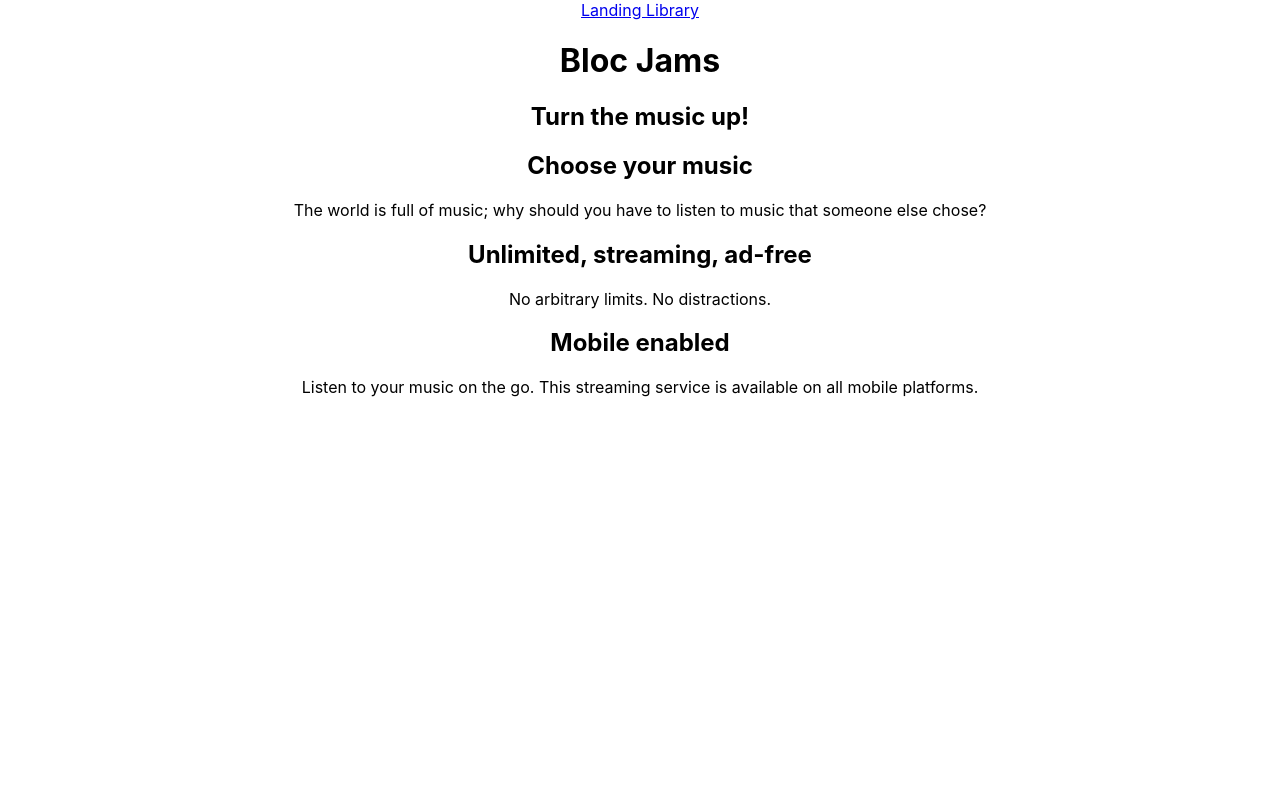
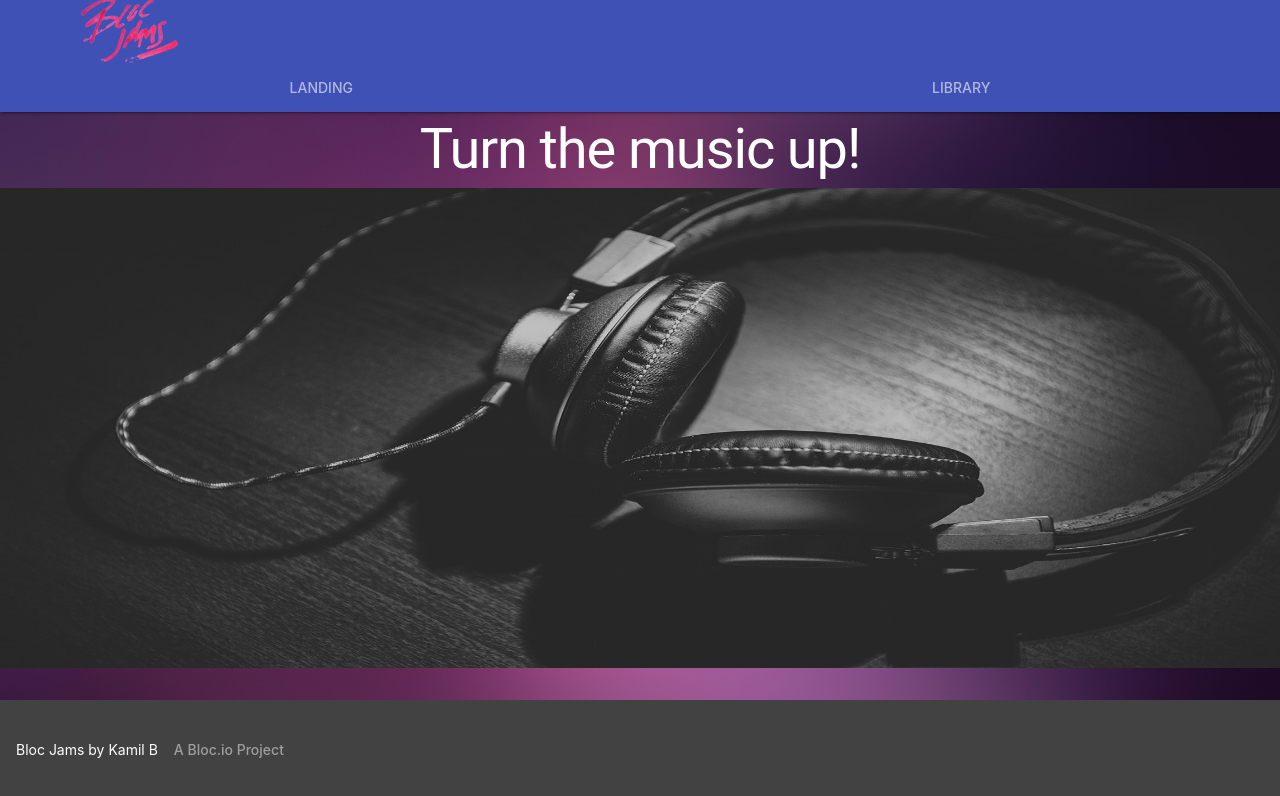
Before and after one commit to Bednak/bloc-jams-react, a React (Create React App) app: page / in a window 1280 px wide. Shown: the top 796 px of the page. Built offline with nearby package versions, Linux system fonts and the light colour scheme.

Commit message:
Added Styling

```diff
--- a/public/index.html
+++ b/public/index.html
@@ -4,6 +4,9 @@
     <meta charset="utf-8" />
     <link rel="shortcut icon" href="%PUBLIC_URL%/favicon.ico" />
     <link href="https://unpkg.com/ionicons@4.5.5/dist/css/ionicons.min.css" rel="stylesheet" type="text/css">
+    <link rel="stylesheet" href="https://fonts.googleapis.com/icon?family=Material+Icons">
+    <link rel="stylesheet" href="https://code.getmdl.io/1.3.0/material.indigo-pink.min.css">
+    <script defer src="https://code.getmdl.io/1.3.0/material.min.js"></script>
     <meta
       name="viewport"
       content="width=device-width, initial-scale=1, shrink-to-fit=no"
@@ -23,7 +26,7 @@
       work correctly both with client-side routing and a non-root public URL.
       Learn how to configure a non-root public URL by running `npm run build`.
     -->
-    <title>React App</title>
+    <title>Bloc Jams</title>
   </head>
   <body>
     <noscript>You need to enable JavaScript to run this app.</noscript>
--- a/src/App.js
+++ b/src/App.js
@@ -5,26 +5,42 @@ import Landing from './components/Landing';
 import Library from './components/Library';
 import Album from './components/Album';
 
+
 class App extends Component {
   render() {
     return (
-      <div className="App">
-        <header>
-          <nav>
-            <Link to='/'>Landing </Link>
-            <Link to='/library'>Library </Link>
-          </nav>
-          <h1>Bloc Jams</h1>
+      <div className="App" class="mdl-layout mdl-js-layout mdl-layout--fixed-header
+            mdl-layout--fixed-tabs">
+        <header class="mdl-layout__header">
+          <div class="mdl-layout__header-row">
+            <span class="mdl-layout-title"><img src="/assets/images/bloc_jams_logo.png" alt="Bloc Jams logo"></img></span>
+          </div>
+          <div class="mdl-layout__tab-bar mdl-js-ripple-effect">
+
+            <Link to='/' class="mdl-layout__tab" href="#fixed-tab-1" >Landing</Link>
+            <Link to='/library' class="mdl-layout__tab" href="#fixed-tab-2">Library</Link>
+
+          </div>
         </header>
 
-        <main>
-         <Route exact path="/" component={Landing} />
-         <Route path="/library" component={Library} />
-         <Route path="/album/:slug" component={Album} />
+        <main class="mdl-layout__content">
+         <Route exact path="/" component={Landing} class="mdl-layout__tab-panel is-active" id="fixed-tab-1" />
+         <Route path="/library" component={Library} class="mdl-layout__tab-panel" id="fixed-tab-2" />
+         <Route path="/album/:slug" component={Album} class="mdl-layout__tab-panel" />
         </main>
+
+        <footer class="mdl-mini-footer">
+          <div class="mdl-mini-footer__left-section">
+          <div class="mdl-logo">Bloc Jams by Kamil B</div>
+            <ul class="mdl-mini-footer__link-list">
+              <li><a href="https://www.bloc.io">A Bloc.io Project</a></li>
+            </ul>
+          </div>
+        </footer>
 
       </div>
     );
+
   }
 }
 
--- a/src/components/Album.js
+++ b/src/components/Album.js
@@ -150,16 +150,36 @@ class Album extends Component {
 
   render() {
     return (
-       <section className="album">
-        <section id="album-info">
+       <section className="album" align="center" class="mdl-grid">
+        <section id="album-info" class="mdl-cell mdl-cell--4-col">
+          <div id="album-info" class="mdl-cell mdl-cell--4-col">
           <img id="album-cover-art" src={this.state.album.albumCover} alt={this.state.album.title}/>
-          <div className="album-details">
-            <h1 id="album-title">{this.state.album.title}</h1>
-            <h2 className="artist">{this.state.album.artist}</h2>
-            <div id="release-info">{this.state.album.releaseInfo}</div>
           </div>
         </section>
-        <table id="song-list" align="center" border="thick">
+
+        <div className="album-details" class="mdl-cell mdl-cell--4-col" align="center">
+          <h2 id="album-title">{this.state.album.title}</h2>
+          <h3 className="artist">{this.state.album.artist}</h3>
+          <div id="release-info">{this.state.album.releaseInfo}</div>
+
+          <div class="mdl-cell mdl-cell--6-col">
+          <PlayerBar
+           isPlaying={this.state.isPlaying}
+           volume={this.state.volume}
+           currentSong={this.state.currentSong}
+           currentTime={this.audioElement.currentTime}
+           duration={this.audioElement.duration}
+           handleSongClick={() => this.handleSongClick(this.state.currentSong)}
+           handlePrevClick={() => this.handlePrevClick()}
+           handleNextClick={() => this.handleNextClick()}
+           handleTimeChange={(e) => this.handleTimeChange(e)}
+           handleVolumeChange={(e) => this.handleVolumeChange(e)}
+           formatTime={(e) => this.formatTime(e)}
+          />
+          </div>
+      </div>
+        <div class="mdl-cell mdl-cell--4-col">
+        <table id="song-list" align="center" border="thick" class="mdl-data-table mdl-js-data-table">
            <colgroup>
              <col id="song-number-column" />
              <col id="song-title-column" />
@@ -169,7 +189,7 @@ class Album extends Component {
 
               <tr>
                 <th>#</th>
-                <th>Title</th>
+                <th class="mdl-data-table__cell--non-numeric">Title</th>
                 <th>Duration (M:SS)</th>
               </tr>
 
@@ -177,7 +197,7 @@ class Album extends Component {
 
                   <tr key={index + 1} onClick={() => this.handleSongClick(album)} onMouseEnter={() => this.onMouseEnter(album)} onMouseLeave={() => this.onMouseLeave(album)}>
                   <td>{this.playOrPauseIcon(album, index)}</td>
-                  <td>{album.title}</td>
+                  <td class="mdl-data-table__cell--non-numeric">{album.title}</td>
                   <td>{this.formatTime(album.duration)}</td>
                   </tr>
                 )
@@ -185,19 +205,7 @@ class Album extends Component {
 
            </tbody>
          </table>
-         <PlayerBar
-          isPlaying={this.state.isPlaying}
-          volume={this.state.volume}
-          currentSong={this.state.currentSong}
-          currentTime={this.audioElement.currentTime}
-          duration={this.audioElement.duration}
-          handleSongClick={() => this.handleSongClick(this.state.currentSong)}
-          handlePrevClick={() => this.handlePrevClick()}
-          handleNextClick={() => this.handleNextClick()}
-          handleTimeChange={(e) => this.handleTimeChange(e)}
-          handleVolumeChange={(e) => this.handleVolumeChange(e)}
-          formatTime={(e) => this.formatTime(e)}
-         />
+         </div>
 
        </section>
     );
--- a/src/components/Landing.js
+++ b/src/components/Landing.js
@@ -1,26 +1,26 @@
 import React from 'react';
 
 const Landing = () => (
-  <section className="landing">
-
-    <h1 className="hero-title">Turn the music up!</h1>
-
-    <section className="selling-points">
-      <div className="point">
+  <section className="landing" align="center" >
+    <header>
+      <h1 className="hero-title">Turn the music up!</h1>
+      <img className="hero-title" src="/assets/images/headphones-690685_1280.jpg" alt="Bloc Jams logo" height="480"></img>
+    </header>
+    <section className="selling-points" class="mdl-grid">
+      <div className="point" class="mdl-cell mdl-cell--4-col">
         <h2 className="point-title">Choose your music</h2>
         <p className="point-description">The world is full of music; why should you have to listen to music that someone else chose?</p>
       </div>
-      <div className="point">
-        <h2 className="point-title">Unlimited, streaming, ad-free</h2>
+      <div className="point" class="mdl-cell mdl-cell--4-col">
+        <h2 className="point-title" >Unlimited, streaming, ad-free</h2>
         <p className="point-description">No arbitrary limits. No distractions.</p>
         </div>
-      <div className="point">
+      <div className="point" class="mdl-cell mdl-cell--4-col">
         <h2 className="point-title">Mobile enabled</h2>
         <p className="point-description">Listen to your music on the go. This streaming service is available on all mobile platforms.</p>
       </div>
       </section>
 
-
   </section>
 );
 
--- a/src/components/Library.js
+++ b/src/components/Library.js
@@ -10,10 +10,10 @@ class Library extends Component {
 
    render() {
     return (
-      <section className='library'>
+      <section className='library' align="center" class="mdl-grid" >
       {
         this.state.albums.map( (album, index) =>
-          <Link to={`/album/${album.slug}`} key={index}>
+          <Link to={`/album/${album.slug}`} key={index} class="mdl-cell mdl-cell--4-col">
              <img src={album.albumCover} alt={album.title} />
              <div>{album.title}</div>
              <div>{album.artist}</div>
--- a/src/components/PlayerBar.js
+++ b/src/components/PlayerBar.js
@@ -3,23 +3,23 @@ import React, { Component } from 'react';
  class PlayerBar extends Component {
    render() {
      return (
-       <section className="player-bar">
+       <section className="player-bar" border="thick">
         <section id="buttons">
-          <button id="previous" onClick={this.props.handlePrevClick}>
+          <button id="previous" class="mdl-button mdl-js-button mdl-button--fab mdl-js-ripple-effect mdl-button--colored" onClick={this.props.handlePrevClick}>
             <span className="icon ion-md-skip-backward"></span>
           </button>
-          <button id="play-pause" onClick={this.props.handleSongClick}>
+          <button id="play-pause" class="mdl-button mdl-js-button mdl-button--fab mdl-js-ripple-effect mdl-button--colored" onClick={this.props.handleSongClick}>
             <span className={this.props.isPlaying ? 'icon ion-md-pause' : 'icon ion-md-play'}></span>
           </button>
-          <button id="next">
-            <span className="icon ion-md-skip-forward" onClick={this.props.handleNextClick}></span>
+          <button id="next" class="mdl-button mdl-js-button mdl-button--fab mdl-js-ripple-effect mdl-button--colored" onClick={this.props.handleNextClick}>
+            <span className="icon ion-md-skip-forward"></span>
           </button>
         </section>
         <section id="time-control">
           <div className="current-time">{this.props.formatTime(this.props.currentTime)}</div>
           <input
            type="range"
-           className="seek-bar"
+           class="mdl-slider mdl-js-slider"
            value={(this.props.currentTime / this.props.duration) || 0}
            max="1"
            min="0"
@@ -30,7 +30,9 @@ import React, { Component } from 'react';
         </section>
         <section id="volume-control">
           <div className="icon ion-md-volume-low"></div>
-          <input type="range" className="seek-bar" value={this.props.volume}
+          <input type="range"
+           class="mdl-slider mdl-js-slider"
+           value={this.props.volume}
            max="1"
            min="0"
            step="0.01"
--- a/src/index.css
+++ b/src/index.css
@@ -6,9 +6,31 @@ body {
     sans-serif;
   -webkit-font-smoothing: antialiased;
   -moz-osx-font-smoothing: grayscale;
+  background-image: url("/assets/images/blurred_backgrounds/blur_bg_3.jpg");
+  background-size:     cover;
+  background-repeat:   no-repeat;
+  background-position: center center;
+
+  color:white;
+
 }
 
 code {
   font-family: source-code-pro, Menlo, Monaco, Consolas, "Courier New",
     monospace;
 }
+
+
+.landing {
+  color: white
+}
+
+.hero-title {
+    overflow: hidden;
+    width: 100%;
+    margin: 0 auto 0 auto;
+}
+
+#song-list {
+  color:black;
+}
```
Also changed, not shown: public/assets/images/headphones-690685_1280.jpg (added).
